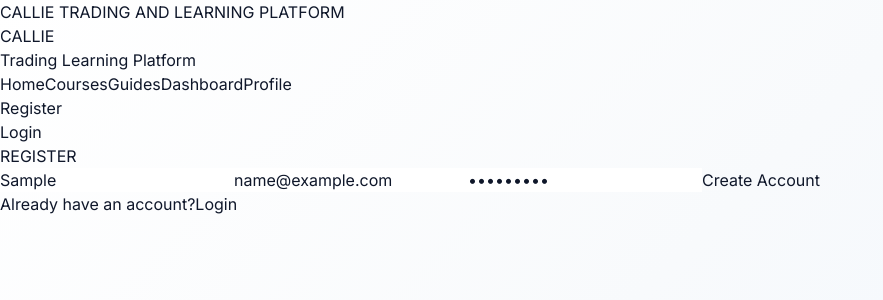
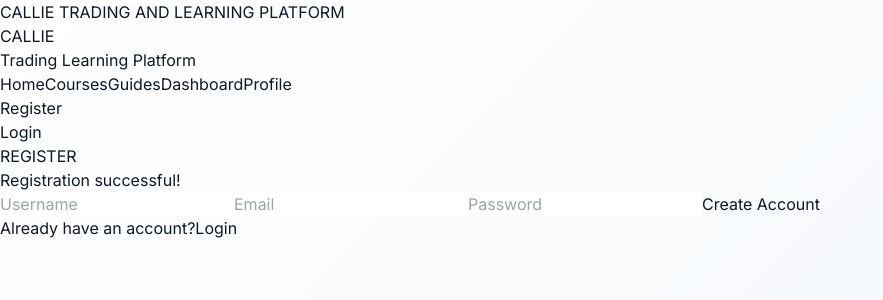
Before and after one commit to antoniocallie97-web/Callie_Trading_Learning_And_Course_Management_Platform, a React (Vite) app in the folder frontend/: page /register in a window 1280 px wide. Both pictures are taken after typing "Sample", "name@example.com", "Sample123" into the empty fields and a click on the button "Create Account". Shown: the top 300 px of the page, without its empty margins (0-883 px from the left). Built offline with nearby package versions, Linux system fonts and the light colour scheme.

Commit message:
frontend

```diff
--- a/frontend/src/pages/Login.jsx
+++ b/frontend/src/pages/Login.jsx
@@ -6,6 +6,9 @@ export default function Login() {
     email: "",
     password: "",
   });
+
+  // Added login success message
+  const [message, setMessage] = useState("");
 
 
   const handleChange = (e) => {
@@ -20,6 +23,15 @@ export default function Login() {
     e.preventDefault();
 
     console.log(formData);
+
+    // Show login success message
+    setMessage("Login successful!");
+
+    // Clear form after login
+    setFormData({
+      email: "",
+      password: "",
+    });
   };
 
 
@@ -58,6 +70,22 @@ export default function Login() {
         >
           LOGIN
         </h1>
+
+
+        {/* Success Message */}
+        {message && (
+          <p
+            className="
+              text-green-600
+              text-center
+              font-bold
+              mb-5
+            "
+          >
+            {message}
+          </p>
+        )}
+
 
 
         <form
--- a/frontend/src/pages/Register.jsx
+++ b/frontend/src/pages/Register.jsx
@@ -7,6 +7,9 @@ export default function Register() {
     email: "",
     password: "",
   });
+
+  // Added success message state
+  const [message, setMessage] = useState("");
 
 
   const handleChange = (e) => {
@@ -21,6 +24,16 @@ export default function Register() {
     e.preventDefault();
 
     console.log(formData);
+
+    // Show success message
+    setMessage("Registration successful!");
+
+    // Clear form after registration
+    setFormData({
+      username: "",
+      email: "",
+      password: "",
+    });
   };
 
 
@@ -61,6 +74,21 @@ export default function Register() {
         </h1>
 
 
+        {/* Success Message */}
+        {message && (
+          <p
+            className="
+              text-green-600
+              text-center
+              font-bold
+              mb-5
+            "
+          >
+            {message}
+          </p>
+        )}
+
+
         <form
           onSubmit={handleSubmit}
           className="
@@ -71,7 +99,6 @@ export default function Register() {
           "
         >
 
-          {/* Username */}
           <input
             type="text"
             name="username"
@@ -93,7 +120,6 @@ export default function Register() {
           />
 
 
-          {/* Email */}
           <input
             type="email"
             name="email"
@@ -115,7 +141,6 @@ export default function Register() {
           />
 
 
-          {/* Password */}
           <input
             type="password"
             name="password"
@@ -137,7 +162,6 @@ export default function Register() {
           />
 
 
-          {/* Register Button */}
           <button
             type="submit"
             className="
```
